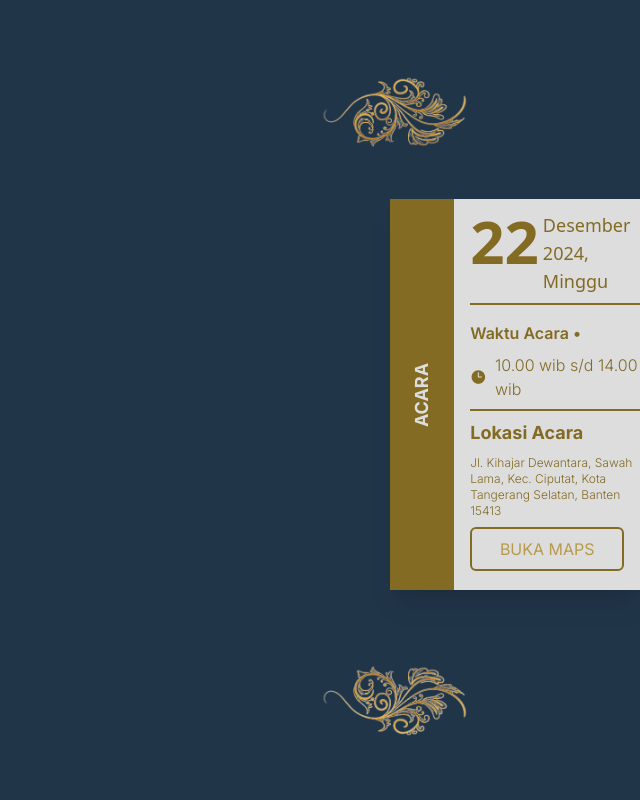
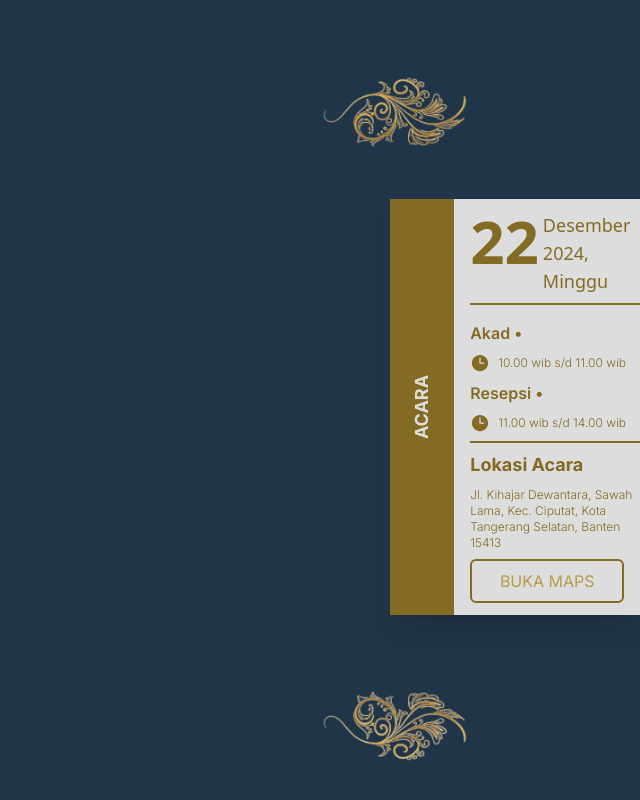
Before and after one commit to Fauzyfm/wedding-invitation, a website: page index.html in a window 1280 px wide. Shown: the part 3215-4015 px from the top of the page, without its empty margins (640-1280 px from the left). Drawn offline with nearby package versions, Linux system fonts and the light colour scheme.

Commit message:
nenoerbaiki text bridge dan groom dan dengan weeding event

```diff
--- a/index.html
+++ b/index.html
@@ -171,7 +171,7 @@
                               <!-- keterangan -->
                                <div class="flex flex-col justify-center item-center font-cinzel text-emas font-[20px] text-center gap-2 mt-5" data-aos="fade-up">
                                   <p>Tini Saputri</p>
-                                  <P class="text-xs">PUTRI KE - 4</P>
+                                  <P class="text-xs">ANAK KE - 4</P>
                                   <P  class="px-4 text-xs">DARI BAPAk Tarudi (Alm) & Ibu Suharti (Almh)</P>
                                </div>
                           </div>
@@ -188,7 +188,7 @@
                               <!-- keterangan -->
                                <div class="flex flex-col justify-center item-center font-cinzel text-emas font-[20px] text-center gap-2 mt-5" data-aos="fade-up">
                                   <p>AGUS APRIANTO</p>
-                                  <P class="text-xs">PUTRA KE - 5</P>
+                                  <P class="text-xs">ANAK KE - 5</P>
                                   <P class="text-xs px-4">DARI BAPAK MUNADI (Alm) & Ibu Sartiyah</P>
                                </div>
                           </div>
@@ -215,7 +215,7 @@
 
                         <!-- Isi -->
                          <div class="flex justify-end" data-aos="fade-left" data-aos-duration="1000">
-                             <div class="flex w-[337px] h-[391px] md:w-[250px] md:h-[391px] bg-abu mt-10 gap-2 shadow-xl">
+                             <div class="flex w-[337px] h-auto md:w-[250px]  bg-abu mt-10 gap-2 shadow-xl">
 
                                  <!-- kolom tulisan miring -->
                                  <div class="flex items-center text-clip w-[73px] bg-emasTua">
@@ -223,7 +223,7 @@
                                  </div>
 
                                  <!-- kolom utama -->
-                                  <div class="ml-2">
+                                  <div class="ml-2 mb-3">
                                     <div class="flex gap-1 pt-3">
                                         <div class="text-6xl font-bold text-emasTua ">22</div>
                                         <div class="text-lg text-emasTua">
@@ -232,12 +232,19 @@
                                         </div>
                                     </div>
                                      <hr class="border-t-2 border-emasTua my-2">
-                                     <p class="font-inter text-emasTua font-semibold py-2">Waktu Acara •</p>
+                                     <p class="font-inter text-emasTua font-semibold py-2">Akad •</p>
+                                     <div class="flex items-center text-emasTua">
+                                         <svg class="w-5 h-5 mr-2" xmlns="http://www.w3.org/2000/svg" viewBox="0 0 24 24" fill="currentColor" class="size-6">
+                                             <path fill-rule="evenodd" d="M 12 2.25c-5.385 0-9.75 4.365-9.75 9.75s4.365 9.75 9.75 9.75 9.75-4.365 9.75-9.75S17.385 2.25 12 2.25ZM12.75 6a.75.75 0 0 0-1.5 0v6c0 .414.336.75.75.75h4.5a.75.75 0 0 0 0-1.5h-3.75V6Z" clip-rule="evenodd" />
+                                         </svg>
+                                         <p class="font-inter text-emasTua font-light text-xs">10.00 wib s/d 11.00 wib</p>
+                                     </div>
+                                     <p class="font-inter text-emasTua font-semibold py-2">Resepsi •</p>
                                      <div class="flex items-center text-emasTua">
                                          <svg class="w-5 h-5 mr-2" xmlns="http://www.w3.org/2000/svg" viewBox="0 0 24 24" fill="currentColor" class="size-6">
                                              <path fill-rule="evenodd" d="M12 2.25c-5.385 0-9.75 4.365-9.75 9.75s4.365 9.75 9.75 9.75 9.75-4.365 9.75-9.75S17.385 2.25 12 2.25ZM12.75 6a.75.75 0 0 0-1.5 0v6c0 .414.336.75.75.75h4.5a.75.75 0 0 0 0-1.5h-3.75V6Z" clip-rule="evenodd" />
                                          </svg>
-                                         <p class="font-inter text-emasTua font-light">10.00 wib s/d 14.00 wib</p>
+                                         <p class="font-inter text-emasTua font-light text-xs">11.00 wib s/d 14.00 wib</p>
                                      </div>
                                      <hr class="border-t-2 border-emasTua my-2">
 
@@ -508,7 +515,8 @@
 
 
                 <!-- lightbox -->
-                <div id="lightbox" class="hidden fixed inset-0 bg-black bg-opacity-75 flex items-center justify-center">
+                <div id="lightbox" class="hidden">
+                    <div  class="fixed inset-0 bg-black bg-opacity-75 flex items-center justify-center">
                         <div class="relative z-10">
                             <!-- Bagian header lightbox: Counter dan tombol tutup -->
                             <div class="flex justify-between items-center text-white p-4">
@@ -531,6 +539,7 @@
                             <!-- Tombol navigasi kanan (untuk gambar berikutnya) -->
                             <div class="absolute top-1/2 right-4 transform -translate-y-1/2 text-white text-2xl cursor-pointer" onclick="nextImage()">
                                 <i class="fas fa-chevron-right"></i>
+                            </div>
                         </div>
                     </div>
                 </div>
```
Also changed, not shown: src/output.css. Lines whose indentation alone changed are shown as unchanged.
